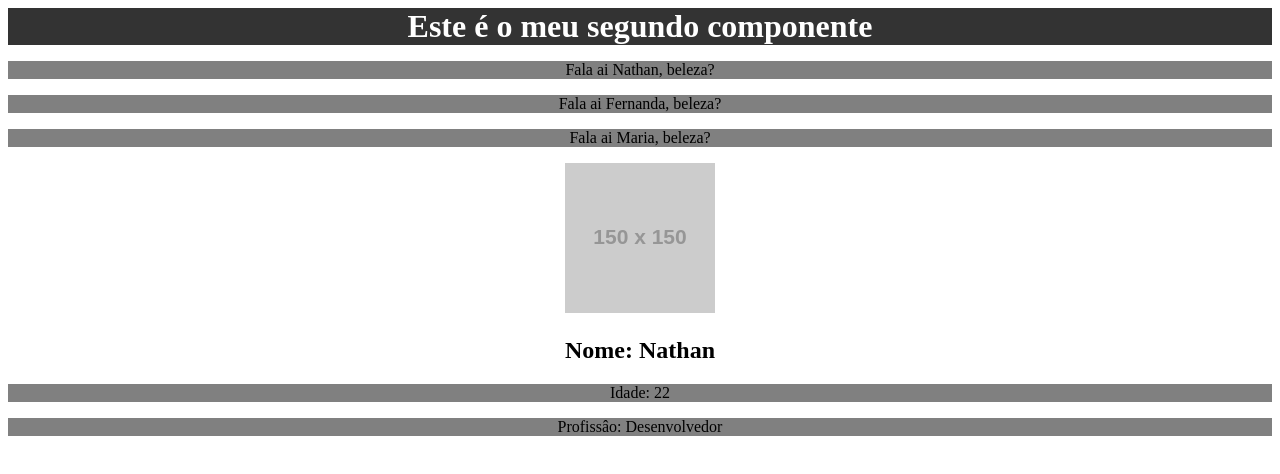
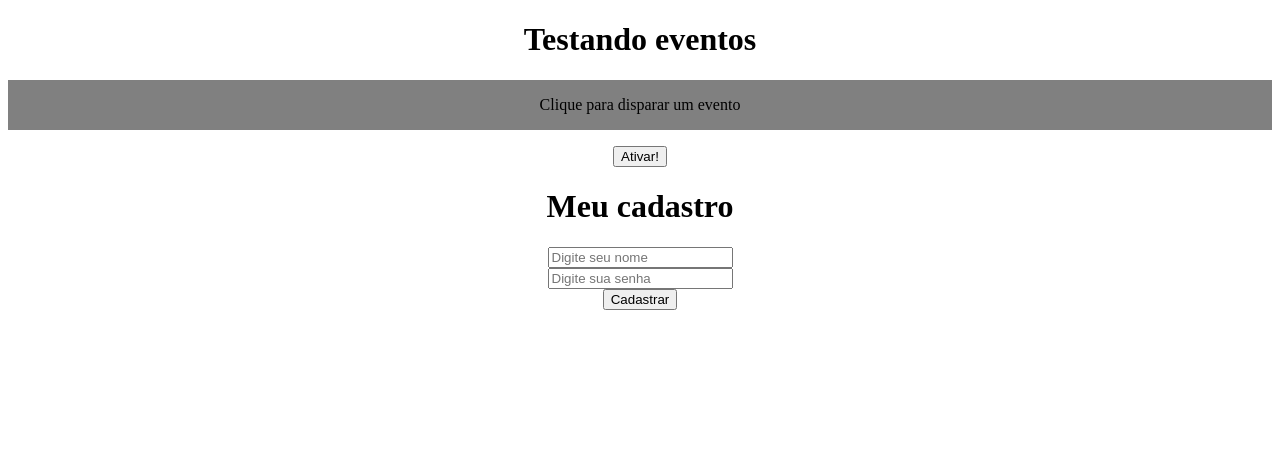
Before and after one commit to NattaNC/meu-projeto-react, a React (Create React App) app: page / in a window 1280 px wide. Shown: the top 474 px of the page. Built offline with nearby package versions, Linux system fonts and the light colour scheme.

Commit message:
Atualização React

```diff
--- a/src/App.js
+++ b/src/App.js
@@ -1,20 +1,40 @@
-import './App.css';
+/*
 import SayMyName from './components/SayMyName';
 import Pessoa from './components/Pessoa';
 import Frase from './components/Frase';
+import List from './components/List';
+*/
+import './App.css';
+import Evento from './components/Evento';
+import Form from './components/Form';
+
 
 function App() {
-  const nome = 'Maria'
-
+  /*
   return (
     <div className="App">
       <Frase />
       <SayMyName nome="Nathan" />
       <SayMyName nome="Fernanda"/>
       <SayMyName nome = {nome} />
-      <Pessoa nome="Nathan" idade="22" profissao="Desenvolvedor" foto="https://via.placeholder.com/150"/>
+      <Pessoa
+      nome="Nathan"
+      idade="22"
+      profissao="Desenvolvedor"
+      foto="https://via.placeholder.com/150"
+      />
+      <List />
     </div>
   );
+  */
+
+  return (
+    <div className="App">
+      <h1>Testando eventos</h1>
+      <Evento />
+      <Form />
+    </div>
+  )
 }
 
 export default App;
--- /dev/null
+++ b/src/components/Evento.js
@@ -0,0 +1,15 @@
+function Evento() {
+
+    function meuEvento() {
+        console.log('opa, Fui ativado!')
+    }
+
+    return (
+        <div>
+            <p>Clique para disparar um evento</p>
+            <button onClick={meuEvento}>Ativar!</button>
+        </div>
+    )
+}
+
+export default Evento
--- /dev/null
+++ b/src/components/Form.js
@@ -0,0 +1,26 @@
+function Form() {
+
+    function cadastrarUsuario () {
+
+        console.log('Cadastrou usuario')
+    }
+
+    return (
+        <div>
+            <h1>Meu cadastro</h1>
+            <form onSubmit={cadastrarUsuario}>
+                <div>
+                    <input type="text" placeholder="Digite seu nome"/>
+                </div>
+                <div>
+                    <input type="password" placeholder="Digite sua senha"/>
+                </div>
+                <div>
+                    <input type="submit" value="Cadastrar"/>
+                </div>
+            </form>
+        </div>
+    )
+}
+
+export default Form
--- /dev/null
+++ b/src/components/List.js
@@ -0,0 +1,20 @@
+import Item from "./Item"
+import NomeCarro from "./NomeCarro"
+
+function List() {
+    return (
+        <>
+            <h1>Minha Lista</h1>
+            <ul>
+                <Item marca="Toyota" ano_lancamento={1964}/>
+                <NomeCarro carro="Corola" />
+                <Item marca="Fiat" ano_lancamento={1974} />
+                <NomeCarro carro="Uno" />
+                <Item marca="Renault"/>
+                <Item />
+            </ul>
+        </>
+    )
+}
+
+export default List
--- /dev/null
+++ b/src/components/NomeCarro.module.css
@@ -0,0 +1,4 @@
+.pCarro {
+    color: white;
+    background-color: darkgray;
+}
--- a/src/index.css
+++ b/src/index.css
@@ -1,3 +1,8 @@
+body {
+    padding-bottom: 500px;
+}
+
 p {
     background-color: gray;
+    padding: 1rem;
 }
```
Also changed, not shown: src/components/Item.js (added, +21 -0 lines), src/components/NomeCarro.js (added, +11 -0 lines).
